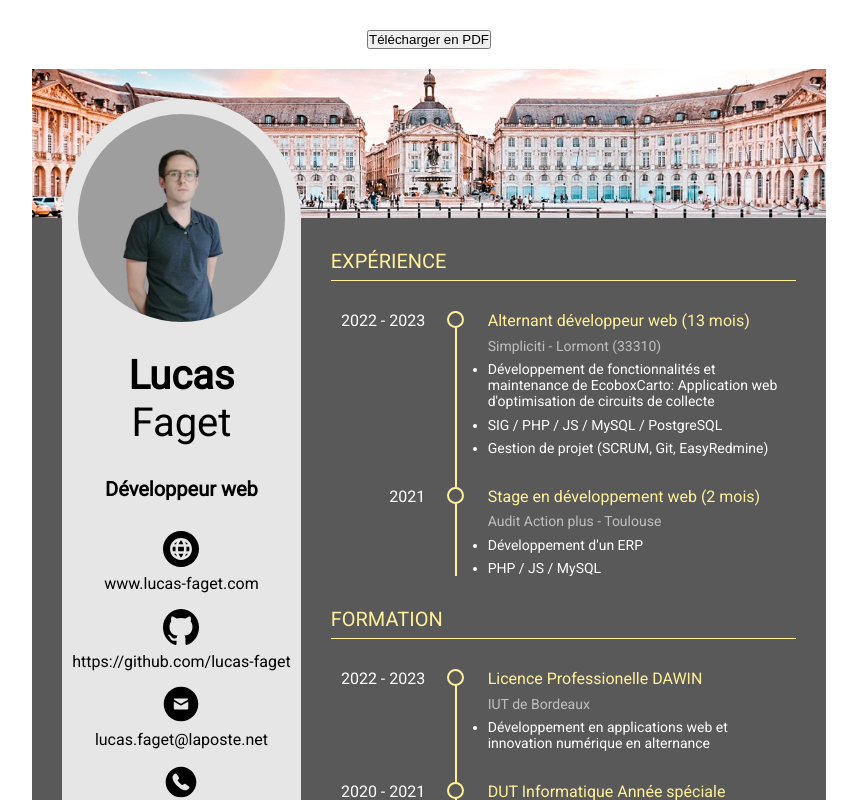
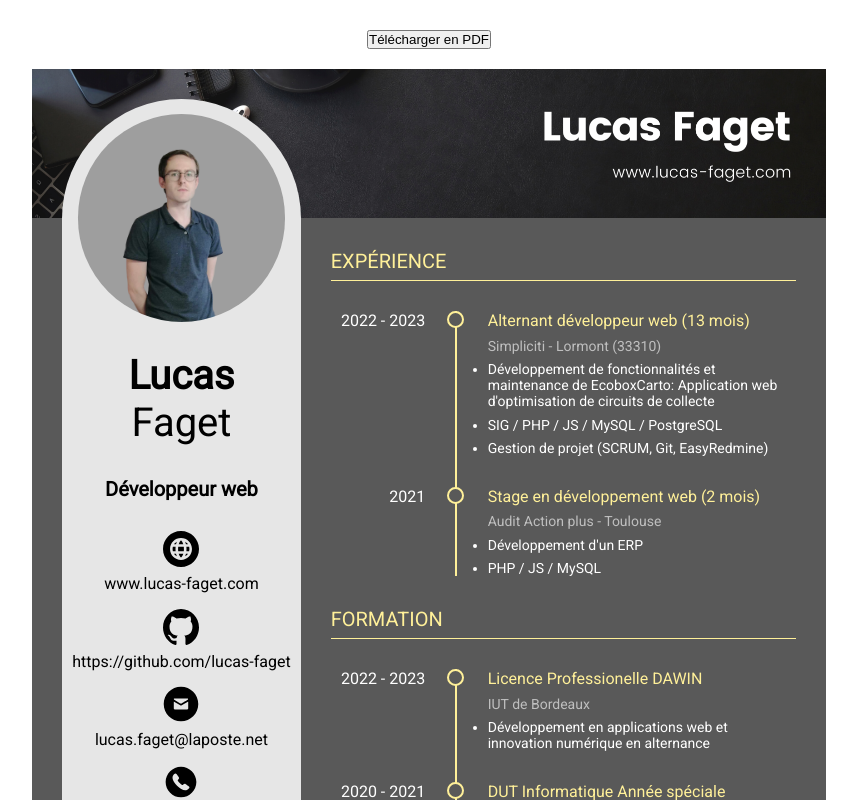
Before and after one commit to lucas-faget/svelte-cv, a Svelte app: page / in a window 1280 px wide. Shown: the top 800 px of the page, without its empty margins (211-1068 px from the left). Built offline with nearby package versions, Linux system fonts and the light colour scheme.

Commit message:
Change banner image

```diff
--- a/src/App.svelte
+++ b/src/App.svelte
@@ -21,7 +21,7 @@
     }
 
     $: pictureBackground = `background: url("/${jsonData.profileImage}"); background-size: cover;`;
-    $: backgroundImage = `background: url("/${jsonData.backgroundImage}"); background-size: cover; background-position: center 55%;`;
+    $: bannerBackground = `background: url("/${jsonData.bannerImage}"); background-size: cover; background-position: center 50%;`;
 </script>
 
 <main>
@@ -77,7 +77,7 @@
                 {/if}
             </div>
 
-            <div class="header" style={backgroundImage}></div>
+            <div class="header" style={bannerBackground}></div>
             <div class="body">
                 {#each jsonData.sections as section}
                     <div class="flex flex-column">
--- a/src/data.json
+++ b/src/data.json
@@ -1,7 +1,7 @@
 {
     "fileName": "CV_FAGET_Lucas",
     "profileImage": "picture_cv.png",
-    "backgroundImage": "background_cv.jpg",
+    "bannerImage": "banner_cv.png",
     "firstName": "Lucas",
     "lastName": "Faget",
     "position": "Développeur web",
```
Also changed, not shown: public/background_cv.jpg (deleted), public/banner_cv.png (added).
